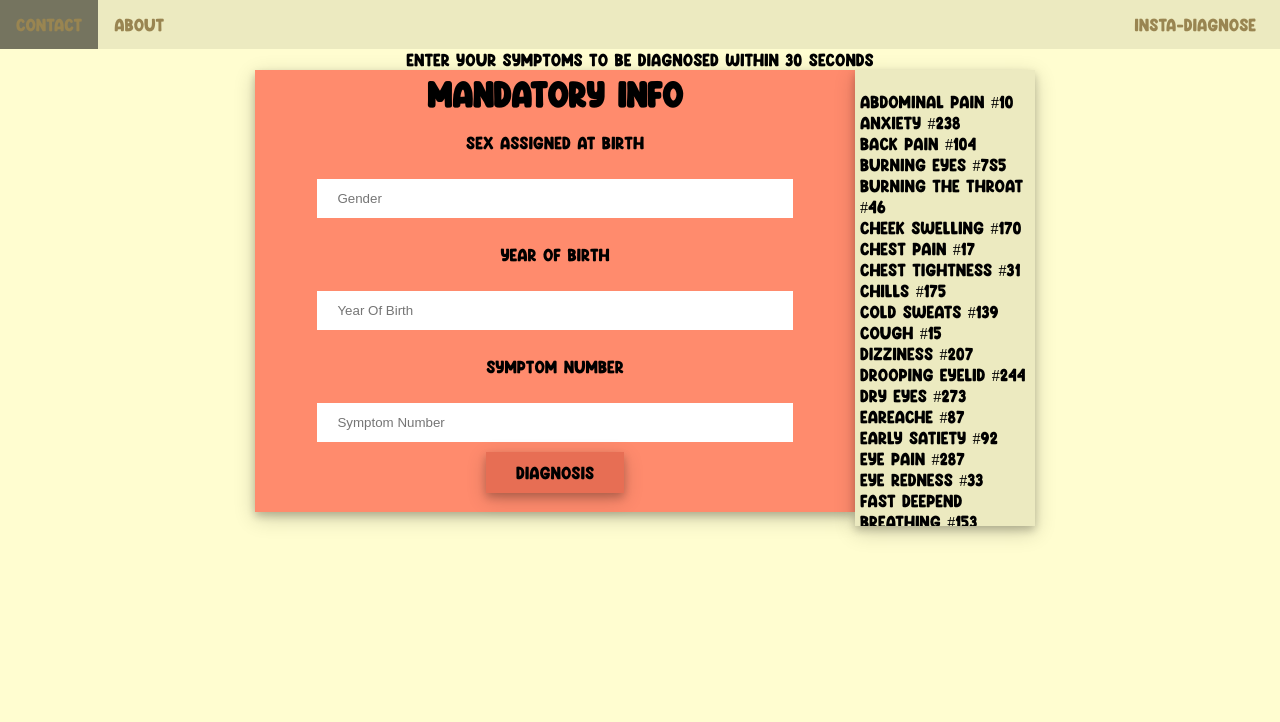
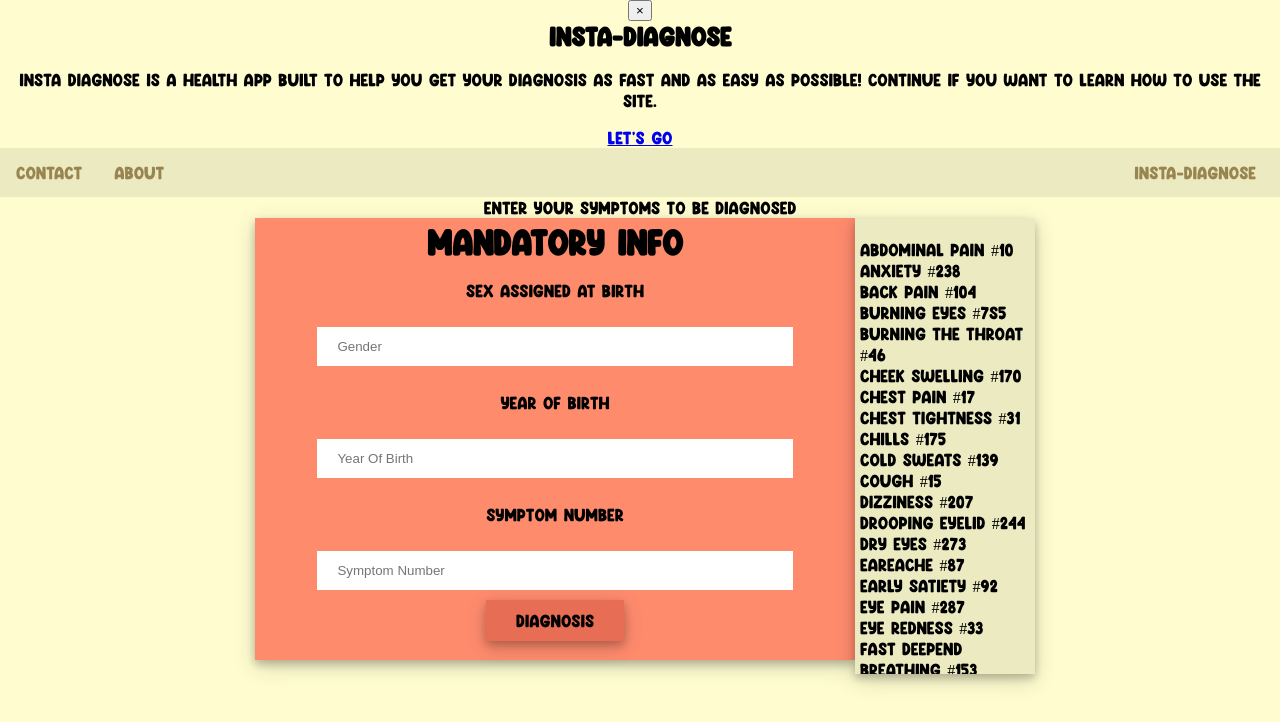
Before and after one commit to RiddSarav/FinalHackathonProject, a Flask app: page / in a window 1280 px wide. Shown: the top 722 px of the page. Run offline with Flask 2, Linux system fonts and the light colour scheme.

Commit message:
Update hackathonstuff.html

```diff
--- a/templates/hackathonstuff.html
+++ b/templates/hackathonstuff.html
@@ -4,18 +4,28 @@
   <title>InstaDiagnose</title>
 
 </head>
-<body class = 'haha2'>
+<body>
+  <div class="popup">
+         <button id="close">&times;</button>
+         <h2>Insta-Diagnose</h2>
+         <p>
+             Insta Diagnose is a health app built to help you get your diagnosis as fast and as easy as possible! Continue if you want to learn how to use the site.
+         </p>
+         <a href="/">Let's Go</a>
+     </div>
+<div class="haha2">
 
 
 
 <ul class="nav">
 
-  <li><a href="/contact">Contact</a></li>
-  <li><a href="/about">About</a></li>
-  <li class="logo"><a  href="/">Insta-Diagnose</a></li>
+  <li><a href="contact.html">Contact</a></li>
+  <li><a href="about.html">About</a></li>
+  <li class="logo"><a  href="hackathonstuff.html">Insta-Diagnose</a></li>
 </ul>
 
-<p class = 'center'>Enter Your Symptoms to be Diagnosed within 30 seconds</p>
+<p class = 'center'>Enter Your Symptoms to be Diagnosed</p>
+
 <div class="attempt2">
 <div>
 
@@ -25,9 +35,7 @@
 <div class="floatside">
 
 
-
 <table><tr><td>
-
   <h1 class="center"> Mandatory Info</h1>
   <div class = 'center'><form action='/' id='home' method='post'>
   <p>Sex Assigned at Birth</p>
@@ -38,6 +46,7 @@
   <div><input type='text' class='formele' name='symptomnumber' placeholder='Symptom Number' required></div>
   <div><input type='submit' class = 'sub' value='diagnosis'></div>
   </form><div>
+
 
 </td></tr></table>
 </div>
@@ -101,6 +110,36 @@
 </p>
 </div>
 </div>
+</div>
+</div>
+</div>
+</body>
+<script type="text/javascript">
+// window.addEventListener("load", function(){
+//    setTimeout(
+//        function open(event){
+//            document.querySelector(".popup").style.display = "block";
+//            document.getElementById("body").classList.add(".blur");
+//        },
+//        2000
+//    )
+// });
+// document.querySelector("#close").addEventListener("click", function(){
+//    document.querySelector(".popup").style.display = "none";
+//    document.getElementById("#haha").classList.remove(".blur");
+// });
+   </script>
+   <script src="https://ajax.googleapis.com/ajax/libs/jquery/3.6.1/jquery.min.js"></script>
+ <script>
+ $(document).ready(function(){
+   $(".popup").css("display", "block");
+   $('.haha2').attr('id', 'blur');
+   $("#close").click(function(){
+     $(".popup").css("display", "");
+     $(".popup").css("display", "none");
+     $('.haha2').attr('id', '');
 
-</body>
+   });
+ });
+ </script>
 </html>
```
Lines whose indentation alone changed are shown as unchanged.
